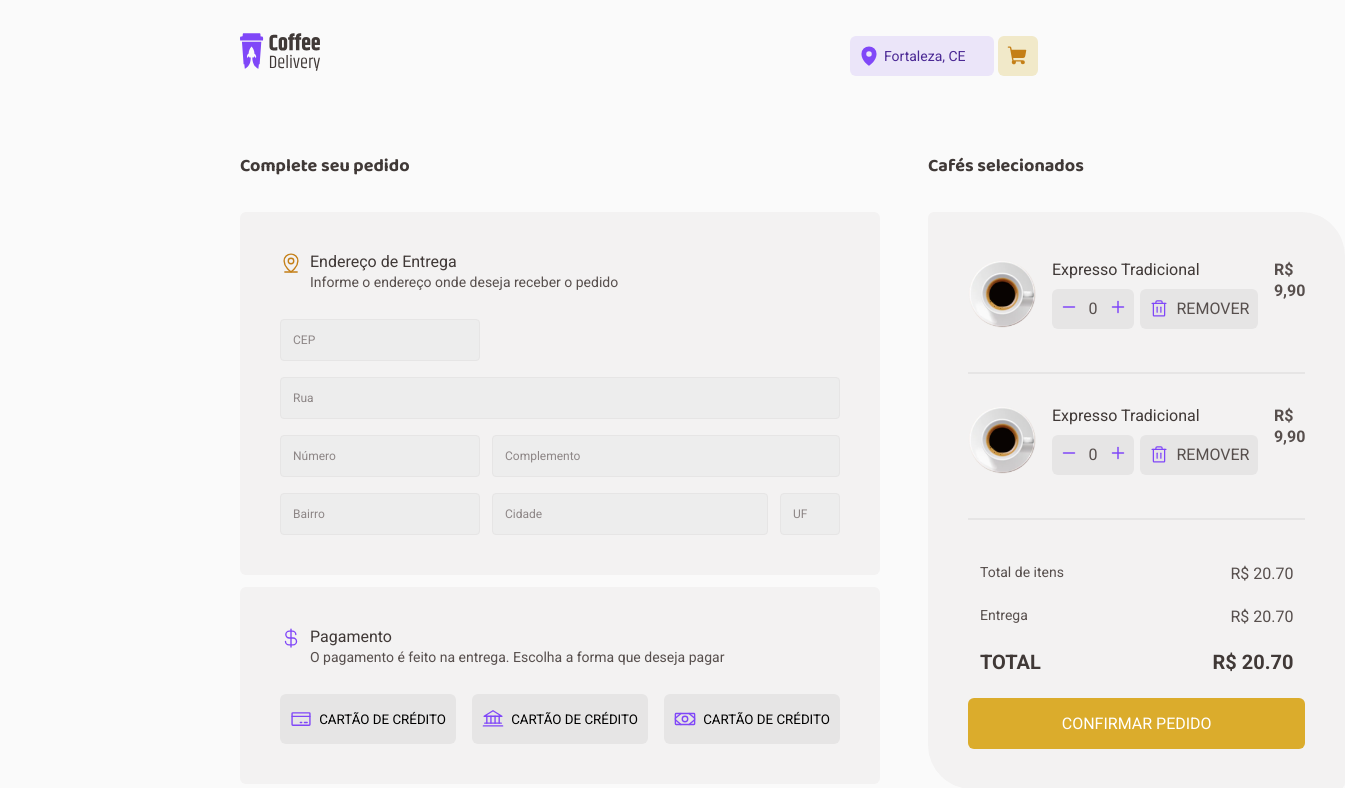
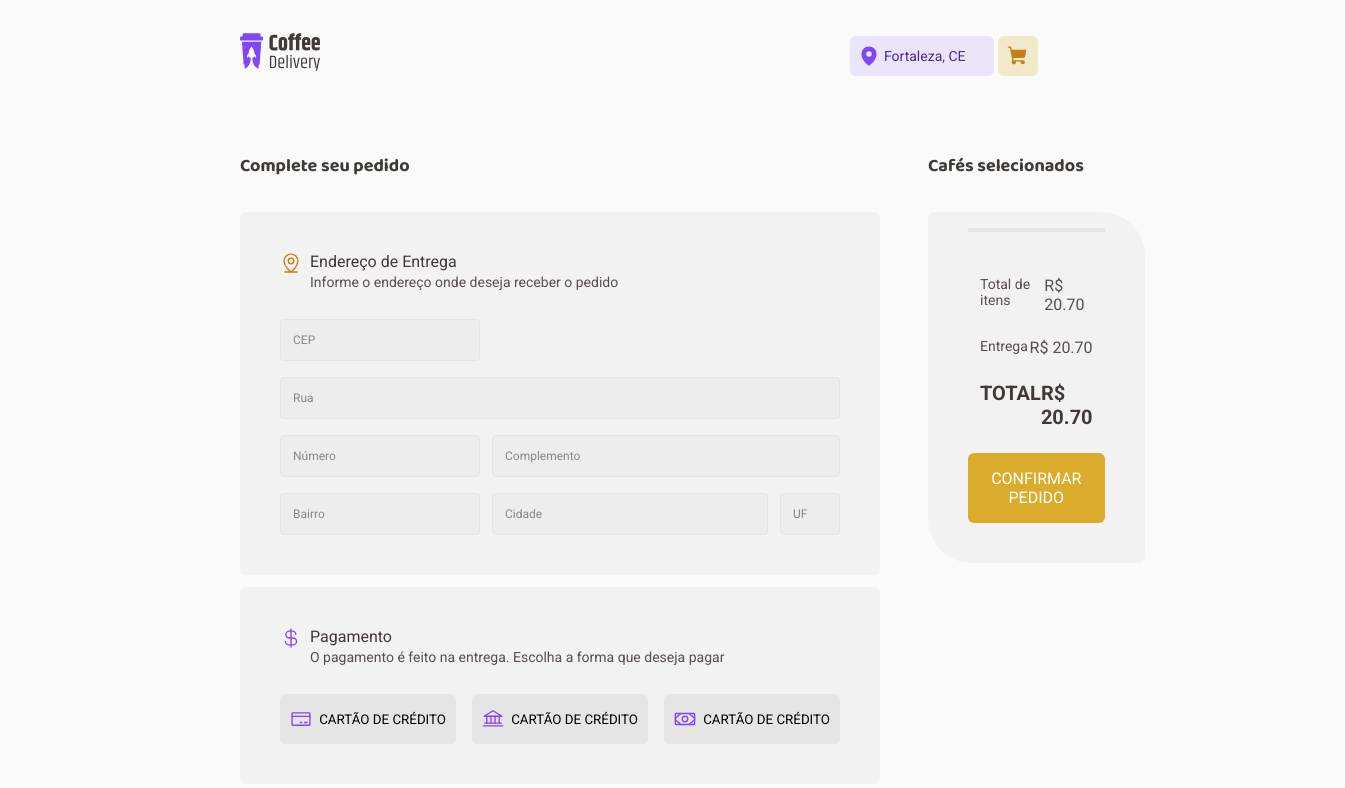
Before and after one commit to Andersonsilvamota/coffee-delivery, a React (Vite) app: page /checkout in a window 1280 px wide. Shown: the top 788 px of the page, 1345 px wide, since content can reach past the window. Built offline with nearby package versions, Linux system fonts and the light colour scheme.

Commit message:
Exibindo o carrinho

```diff
--- a/src/pages/Checkout/index.jsx
+++ b/src/pages/Checkout/index.jsx
@@ -2,8 +2,12 @@ import * as Styles from './styles'
 import { CurrencyDollar, MapPinLine, CreditCard, Bank, Money, Minus, Plus, Trash } from 'phosphor-react'
 import coffes from '../../assets/Coffee.png'
 import { TitleSubtitleIcon } from '../../components/TitleSubtitleIcon'
+import { useContext } from 'react'
+import { CartContext } from '../../contexts/CartContext'
 
 export function Checkout(){
+  const { cartItems } = useContext(CartContext)
+
   return(
     <Styles.Conteiner>
       <Styles.ContainerCheckout>
@@ -33,13 +37,6 @@ export function Checkout(){
             subtitle="O pagamento é feito na entrega. Escolha a forma que deseja pagar"
             icon={<CurrencyDollar color={'#8047F8'} size={22} />}
           />
-          {/* <div className='title'>
-            <CurrencyDollar size={22} />
-            <div>
-              <label>Endereço de Entrega</label>
-              <p>Informe o endereço onde deseja receber o pedido</p>
-            </div>
-          </div> */}
           <Styles.Buttons>
             <Styles.ButtonPay>
               <CreditCard size={22}/>
@@ -60,58 +57,40 @@ export function Checkout(){
 
         <Styles.OrderCart>
         <h2>Cafés selecionados</h2>
+        <Styles.CartProduct>
+          {cartItems.map(item => (
 
-        <Styles.CartProduct>
-          <Styles.ItemCart>
+            <Styles.ItemCart key={item.id}>
+            <>
             <img src={coffes} />
             <div>
-              <p className='titleCoffe'>Expresso Tradicional</p>
+              <p className='titleCoffe'>{item.name}</p>
               <div className='buttons'>
                 <div className="quantity">
-                  <div className="buttonMinus">
-                    <Minus weight="bold"/>
-                  </div>
-                    0
-                  <div className="buttonPlus">
-                    <Plus weight="bold"/>
-                  </div>
+                  <button className="buttonMinus">
+                    <Minus size={14} weight="bold"/>
+                  </button>
+                    {item.quantity}
+                  <button className="buttonPlus">
+                    <Plus size={14} weight="bold"/>
+                  </button>
 
                 </div>
-                <button>
-                  <Trash size={20}/>
+                <button className='remove'>
+                  <Trash size={16} weight="bold"/>
                   <p>REMOVER</p>
                 </button>
               </div>
 
             </div>
-            <p className='price'>R$ 9,90</p>
+            <p className='price'>R$ {item.price}</p>
+            </>
           </Styles.ItemCart>
+          ))}
           <hr color='#E6E5E5' width = "100%" size="2" />
 
-          <Styles.ItemCart>
-            <img src={coffes} />
-            <div>
-              <p className='titleCoffe'>Expresso Tradicional</p>
-              <div className='buttons'>
-                <div className="quantity">
-                  <div className="buttonMinus">
-                    <Minus weight="bold"/>
-                  </div>
-                    0
-                  <div className="buttonPlus">
-                    <Plus weight="bold"/>
-                  </div>
 
-                </div>
-                <button>
-                  <Trash size={20}/>
-                  <p>REMOVER</p>
-                </button>
-              </div>
 
-            </div>
-            <p className='price'>R$ 9,90</p>
-          </Styles.ItemCart>
           <hr color='#E6E5E5' width = "100%" size="2" />
           <Styles.TotalCart>
             <div className='totalItens'>
--- a/src/pages/Checkout/styles.js
+++ b/src/pages/Checkout/styles.js
@@ -144,16 +144,25 @@ export const ItemCart = styled.div`
       gap: 6px;
       height: 2rem;
     }
+
   .quantity {
       display: flex;
       flex-direction: row;
+      width: 4.75rem;
       height: 2.5rem;
       align-items: center;
       justify-content: center;
       gap: 0.75rem;
       background-color: ${props => props.theme.base['base-button']};
-      padding: 8.5px;
+      padding: 8px;
       border-radius: 6px;
+
+      .buttonMinus, .buttonPlus {
+        border: none;
+        background: none;
+        display: flex;
+        padding: 0;
+      }
       svg {
         color: ${props => props.theme.produto['purple']};
       }
@@ -164,7 +173,7 @@ export const ItemCart = styled.div`
       }
   }
 
-  button {
+  .remove {
     border: none;
     background-color: ${props => props.theme.base['base-button']};
     height: 2.5rem;
@@ -175,17 +184,20 @@ export const ItemCart = styled.div`
     justify-content: space-between;
     gap: 8px;
 
+    &:hover{
+      background: ${props => props.theme.base['base-hover']};
+      cursor: pointer;
+    }
+
     p {
       color: ${props => props.theme.base['base-text']};
+      font-size: 12px;
     }
 
     svg {
       color: ${props => props.theme.produto['purple']};
     }
-    svg:hover {
-        color: ${props => props.theme.produto['purple-dark']};
-        cursor: pointer;
-      }
+
   }
 `
 
```
Also changed, not shown: src/assets/Background.png (added), src/assets/background.svg (added).
